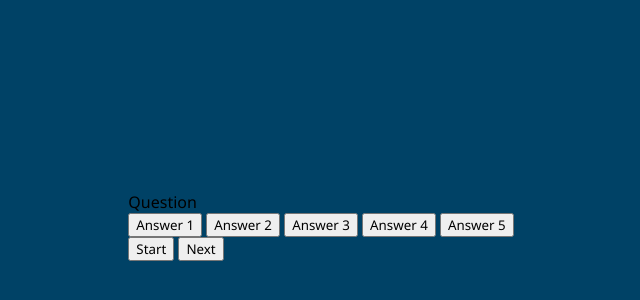
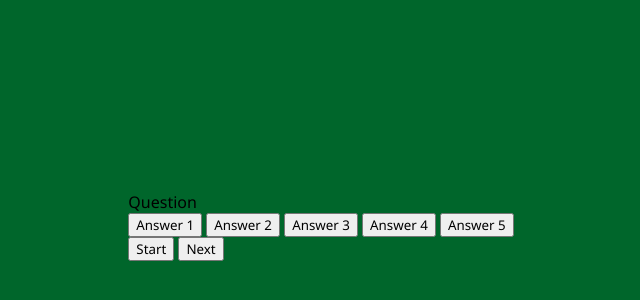
Before and after one commit to Aeverette0120/AaronWorld-Quiz-Game, a plain HTML site: page index.html in a window 1280 px wide. Shown: the part 174-474 px from the top of the page, without its empty margins (319-959 px from the left). Drawn offline with Linux system fonts and the light colour scheme.

Commit message:
I changed the body

```diff
--- a/index.html
+++ b/index.html
@@ -8,7 +8,7 @@
     <link href="./style.css" rel="stylesheet">
     <script defer src="./script.js"></script>
 </head>
-<body>
+<body class="correct">
     <div class ="containers">
     <div id="question-container" class="hide">
         <div id="question">Question</div>
```
